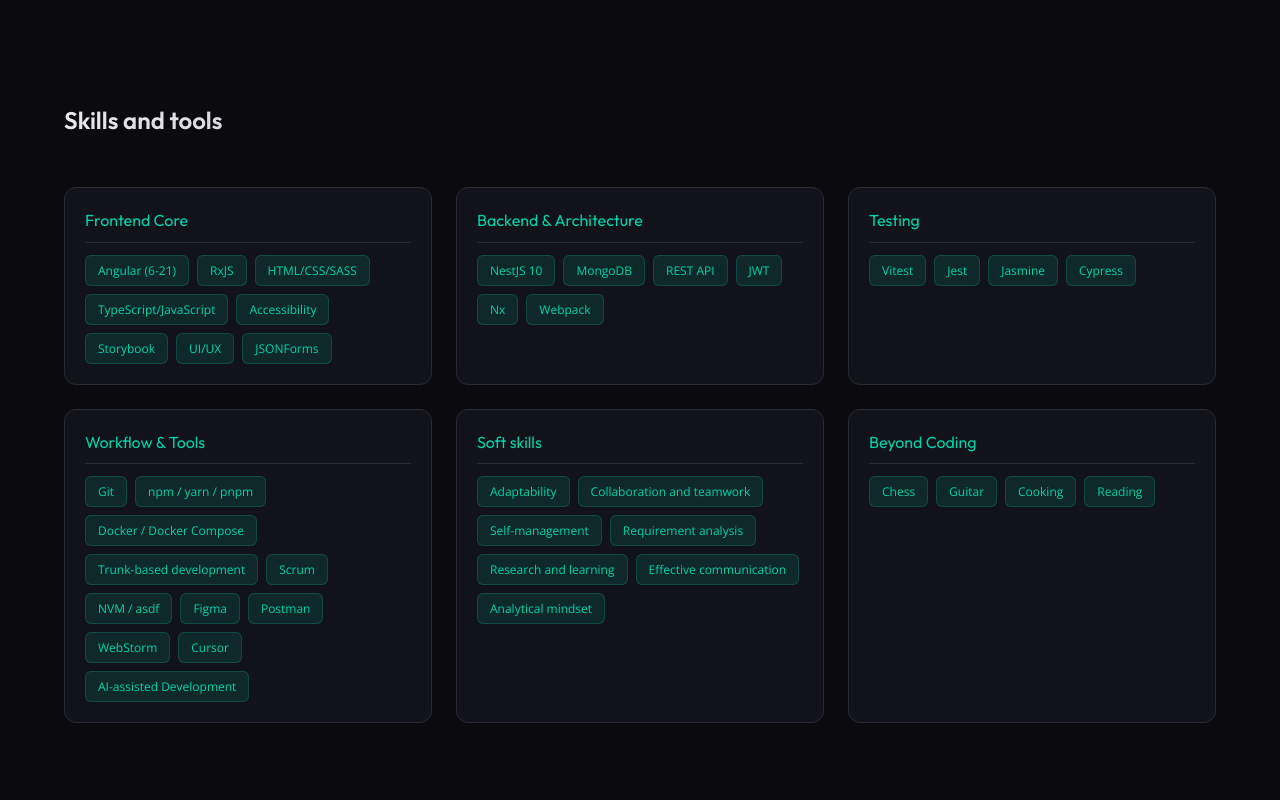
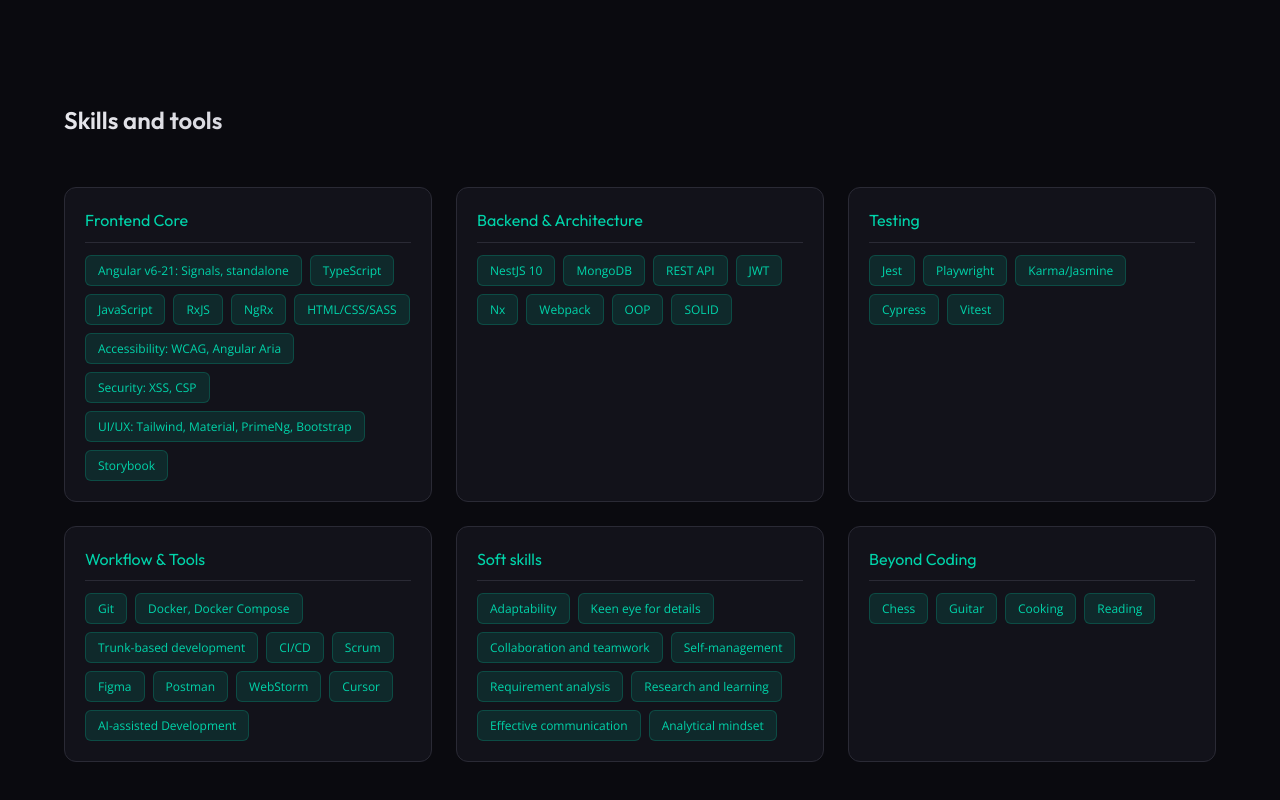
Before and after one commit to VladislavLinnik/vladislavlinnik.github.io, a plain HTML site: page index.html in a window 1280 px wide. Shown: the part 1458-2258 px from the top of the page. Drawn offline with nearby package versions, Linux system fonts and the light colour scheme.

Commit message:
Skills and CV were updated

```diff
--- a/index.html
+++ b/index.html
@@ -38,7 +38,7 @@
         <div class="hero__text">
           <p class="hero__greeting">Hey there, I'm</p>
           <h1 class="hero__title">Vladislav Linnik</h1>
-          <p class="hero__subtitle">Frontend Developer</p>
+          <p class="hero__subtitle">Frontend Developer and Angular lover</p>
           <p class="hero__description">
             Product-minded Frontend Developer with a focus on building fast, accessible, and scalable web applications.
             <br>
@@ -97,14 +97,16 @@
           <div class="skills__group">
             <h3 class="skills__title">Frontend Core</h3>
             <div class="skills__tags">
-              <span class="skills__tag">Angular (6-21)</span>
+              <span class="skills__tag">Angular v6-21: Signals, standalone</span>
+              <span class="skills__tag">TypeScript</span>
+              <span class="skills__tag">JavaScript</span>
               <span class="skills__tag">RxJS</span>
+              <span class="skills__tag">NgRx</span>
               <span class="skills__tag">HTML/CSS/SASS</span>
-              <span class="skills__tag">TypeScript/JavaScript</span>
-              <span class="skills__tag">Accessibility</span>
+              <span class="skills__tag">Accessibility: WCAG, Angular Aria</span>
+              <span class="skills__tag">Security: XSS, CSP</span>
+              <span class="skills__tag">UI/UX: Tailwind, Material, PrimeNg, Bootstrap</span>
               <span class="skills__tag">Storybook</span>
-              <span class="skills__tag">UI/UX</span>
-              <span class="skills__tag">JSONForms</span>
             </div>
           </div>
           <div class="skills__group">
@@ -116,26 +118,28 @@
               <span class="skills__tag">JWT</span>
               <span class="skills__tag">Nx</span>
               <span class="skills__tag">Webpack</span>
+              <span class="skills__tag">OOP</span>
+              <span class="skills__tag">SOLID</span>
             </div>
           </div>
           <div class="skills__group">
             <h3 class="skills__title">Testing</h3>
             <div class="skills__tags">
+              <span class="skills__tag">Jest</span>
+              <span class="skills__tag">Playwright</span>
+              <span class="skills__tag">Karma/Jasmine</span>
+              <span class="skills__tag">Cypress</span>
               <span class="skills__tag">Vitest</span>
-              <span class="skills__tag">Jest</span>
-              <span class="skills__tag">Jasmine</span>
-              <span class="skills__tag">Cypress</span>
             </div>
           </div>
           <div class="skills__group">
             <h3 class="skills__title">Workflow & Tools</h3>
             <div class="skills__tags">
               <span class="skills__tag">Git</span>
-              <span class="skills__tag">npm / yarn / pnpm</span>
-              <span class="skills__tag">Docker / Docker Compose</span>
+              <span class="skills__tag">Docker, Docker Compose</span>
               <span class="skills__tag">Trunk-based development</span>
+              <span class="skills__tag">CI/CD</span>
               <span class="skills__tag">Scrum</span>
-              <span class="skills__tag">NVM / asdf</span>
               <span class="skills__tag">Figma</span>
               <span class="skills__tag">Postman</span>
               <span class="skills__tag">WebStorm</span>
@@ -147,6 +151,7 @@
             <h3 class="skills__title">Soft skills</h3>
             <div class="skills__tags">
               <span class="skills__tag">Adaptability</span>
+              <span class="skills__tag">Keen eye for details</span>
               <span class="skills__tag">Collaboration and teamwork</span>
               <span class="skills__tag">Self-management</span>
               <span class="skills__tag">Requirement analysis</span>
```
Also changed, not shown: 1 other file.
